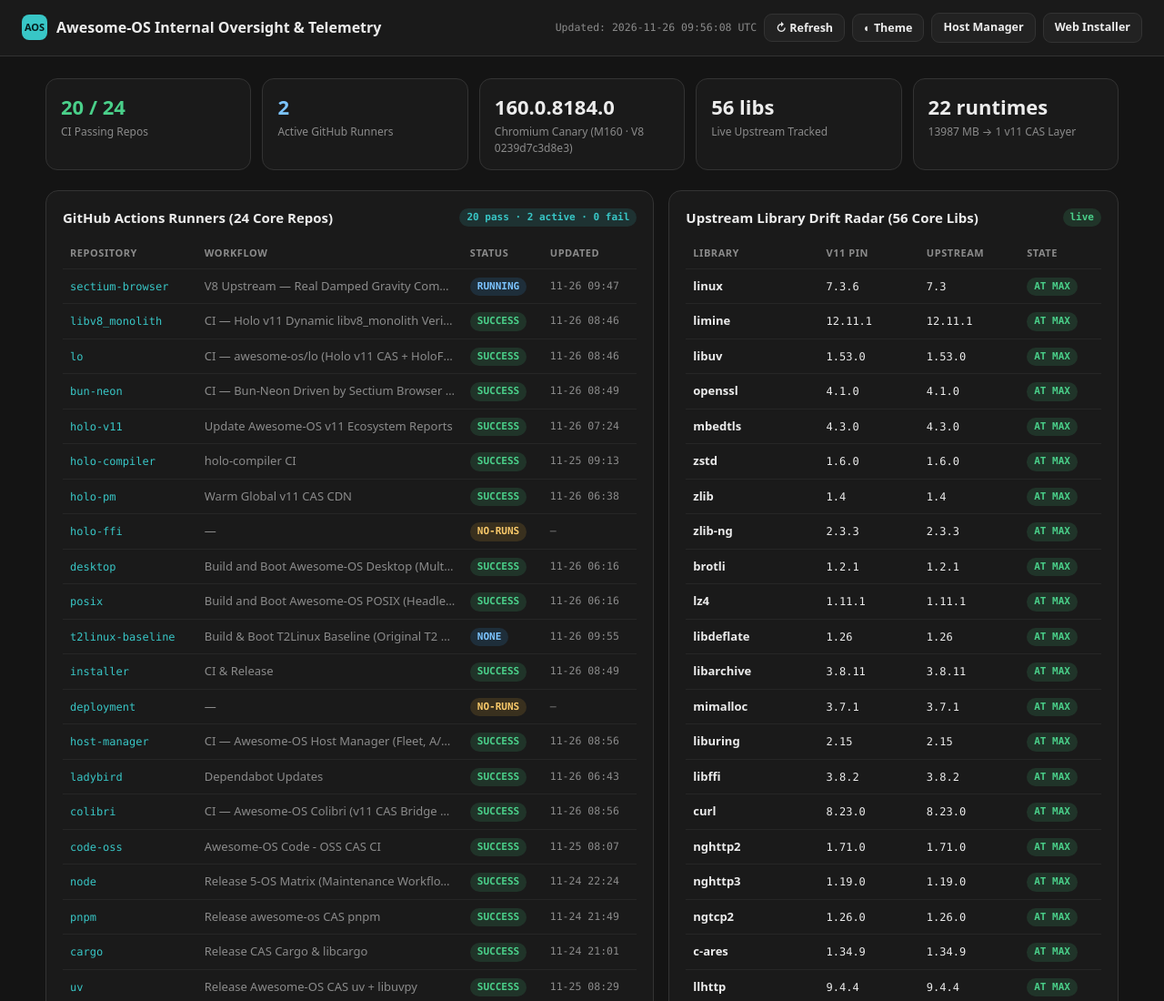
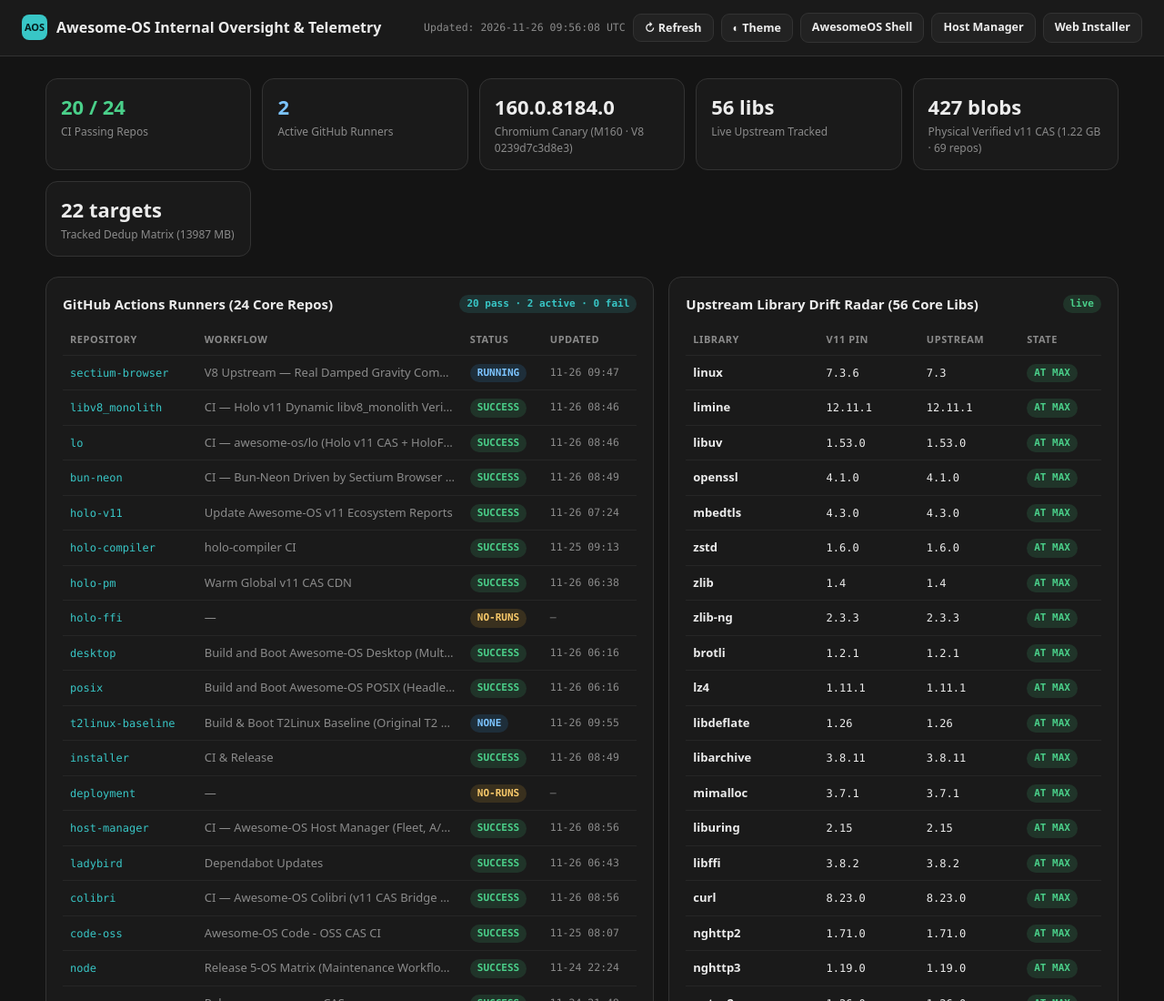
Before and after one commit to awesome-os/holo-v11, a website: page dashboard/oversight.html in a window 1280 px wide. Shown: the top 1100 px of the page at 91% size. Drawn offline with Linux system fonts and the light colour scheme; files whose address does not match are found by name.

Commit message:
feat(oversight): separate 427 physical verified v11 blobs from tracked Big-Boys matrix and link AwesomeOS Shell

```diff
--- a/dashboard/oversight.html
+++ b/dashboard/oversight.html
@@ -81,6 +81,7 @@
     <span id="gen-at" style="font-family:var(--mono);font-size:11.5px;color:var(--muted);">Loading…</span>
     <button id="btn-refresh">↻ Refresh</button>
     <button id="btn-theme">◐ Theme</button>
+    <a class="pill-link" href="https://awesome-os.com/shell/">AwesomeOS Shell</a>
     <a class="pill-link" href="/awesome-os/apps/host-manager.html">Host Manager</a>
     <a class="pill-link" href="https://awesome-os.com/install/">Web Installer</a>
   </div>
@@ -129,7 +130,8 @@
       <div class="kpi"><div class="v" style="color:var(--info);">${d.summary.activeRuns}</div><div class="k">Active GitHub Runners</div></div>
       <div class="kpi"><div class="v">${d.chromiumCanary.version}</div><div class="k">Chromium Canary (M${d.chromiumCanary.milestone} · V8 ${d.chromiumCanary.v8Hash})</div></div>
       <div class="kpi"><div class="v">${d.summary.upstreamLibsTracked} libs</div><div class="k">Live Upstream Tracked</div></div>
-      <div class="kpi"><div class="v">${d.summary.bigBoysCount} runtimes</div><div class="k">${d.summary.standaloneDiskSavedMb} MB → 1 v11 CAS Layer</div></div>
+      <div class="kpi"><div class="v">427 blobs</div><div class="k">Physical Verified v11 CAS (1.22 GB · 69 repos)</div></div>
+      <div class="kpi"><div class="v">${d.summary.bigBoysCount} targets</div><div class="k">Tracked Dedup Matrix (${d.summary.standaloneDiskSavedMb} MB)</div></div>
     `;
 
     document.getElementById('runners-heading').textContent = `GitHub Actions Runners (${d.runners.length} Core Repos)`;
```
